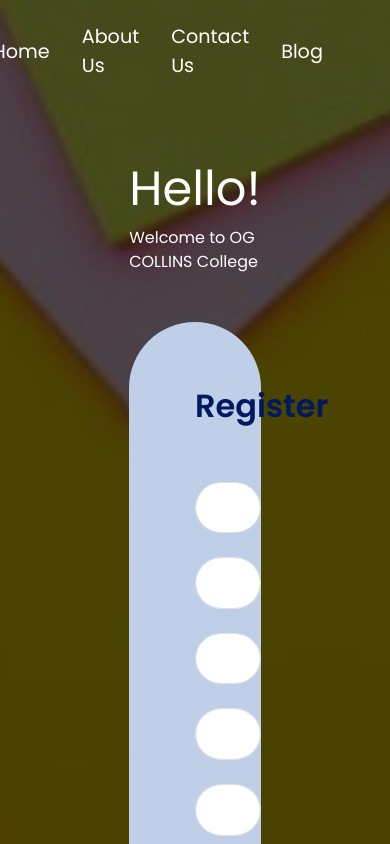
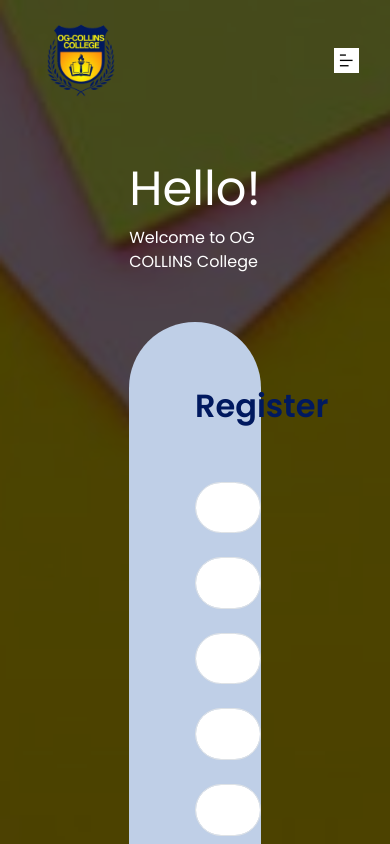
Before and after one commit to collins-dev1/school_website, a React (Create React App) app: page /signup in a window 390 px wide. Shown: the top 844 px of the page. Built offline with nearby package versions, Linux system fonts and the light colour scheme.

Commit message:
navbar media

```diff
--- a/src/index.css
+++ b/src/index.css
@@ -9,7 +9,7 @@
 .navba{
   display: flex;
   flex-direction: row;
-  justify-content: center;
+  justify-content: space-around;
   align-items: center;
   padding: 10px;
   background-color: transparent;
@@ -34,6 +34,8 @@
   align-items: center;
   gap: 2rem;
   list-style: none;
+  justify-content: center;
+  margin-top: 1rem;
 }
 
 .nav-link-active ul li a{
@@ -60,6 +62,8 @@
 .nav-button{
   display: flex;
   flex-direction: row;
+  justify-content: center;
+  align-items: center;
   gap: 2rem;
 }
 
@@ -83,6 +87,66 @@
     6px 6px 15px rgba(0, 0, 0, 0.3),
     -6px -6px 15px rgba(255, 255, 255, 0.9);
   transform: translateY(-3px);
+}
+
+/* Navbar Menu Styling */
+.navbar-menu {
+  display: flex;
+  align-items: center;
+  justify-content: center;
+  flex-direction: row;
+  gap: 3rem;
+  list-style: none;
+  margin: 0;
+  padding: 0;
+}
+
+/* Hamburger Button Styling (Hidden by default) */
+.navbar-toggle {
+  display: none;
+  flex-direction: column;
+  cursor: pointer;
+  background: none;
+  border: none;
+}
+
+.hamburger {
+  width: 25px;
+  height: 25px;
+  background-color: white;
+  margin: 4px 0;
+}
+
+/* Mobile View */
+@media (max-width: 768px) {
+  /* Hide the menu by default on mobile */
+  .navbar-menu {
+    display: none;
+    flex-direction: column;
+    width: 100%;
+    background-color: #444;
+    position: absolute;
+    top: 60px; /* Adjust based on your navbar height */
+    left: 0;
+    padding: 2rem;
+    align-items: center;
+    justify-content: center;
+  }
+
+  .navbar-menu .nav-link ul{
+    display: flex;
+    flex-direction: column;
+    margin-left: -1rem;
+  }
+
+  .navbar-menu.active {
+    display: flex;
+  }
+
+  /* Show the hamburger button on mobile */
+  .navbar-toggle {
+    display: flex;
+  }
 }
 
 .carousel-item{
--- a/src/navbar.js
+++ b/src/navbar.js
@@ -38,13 +38,32 @@ const Navbar = () => {
         }
     }, []);
 
+    // State to manage the visibility of the menu on mobile
+    const [isMenuOpen, setIsMenuOpen] = useState(false);
+
+    // Function to toggle the menu
+    const toggleMenu = () => {
+        setIsMenuOpen(!isMenuOpen);
+    };
+
+    // Function to close the menu
+    const closeMenu = () => {
+        setIsMenuOpen(false);
+    };
+
     return (
         <nav className={navbar ? "navba navbar-active" : "navba"}>
             <div className="nav-logo">
                 <Link to="/">
-                <img src={my_image} width="100px" height="100px"/>
+                    <img src={my_image} width="100px" height="100px" />
                 </Link>
             </div>
+            <button className="navbar-toggle" onClick={toggleMenu} aria-label="Toggle navigation">
+                <span className="hamburger">
+                    <i class="ri-bar-chart-horizontal-line"></i>
+                </span>
+            </button>
+            <div className={`navbar-menu ${isMenuOpen ? 'active' : ''}`} onClick={closeMenu}>
                 <div className={navlink ? "nav-link nav-link-active" : "nav-link"}>
                     <ul>
                         <li><Link to="/">Home</Link></li>
@@ -60,6 +79,7 @@ const Navbar = () => {
                     <Link to="/signup">
                         <button>Register</button>
                     </Link>
+                </div>
             </div>
         </nav>
         // <nav class="navbar navbar-expand-lg bg-body-tertiary">
```
Lines whose indentation alone changed are shown as unchanged.
